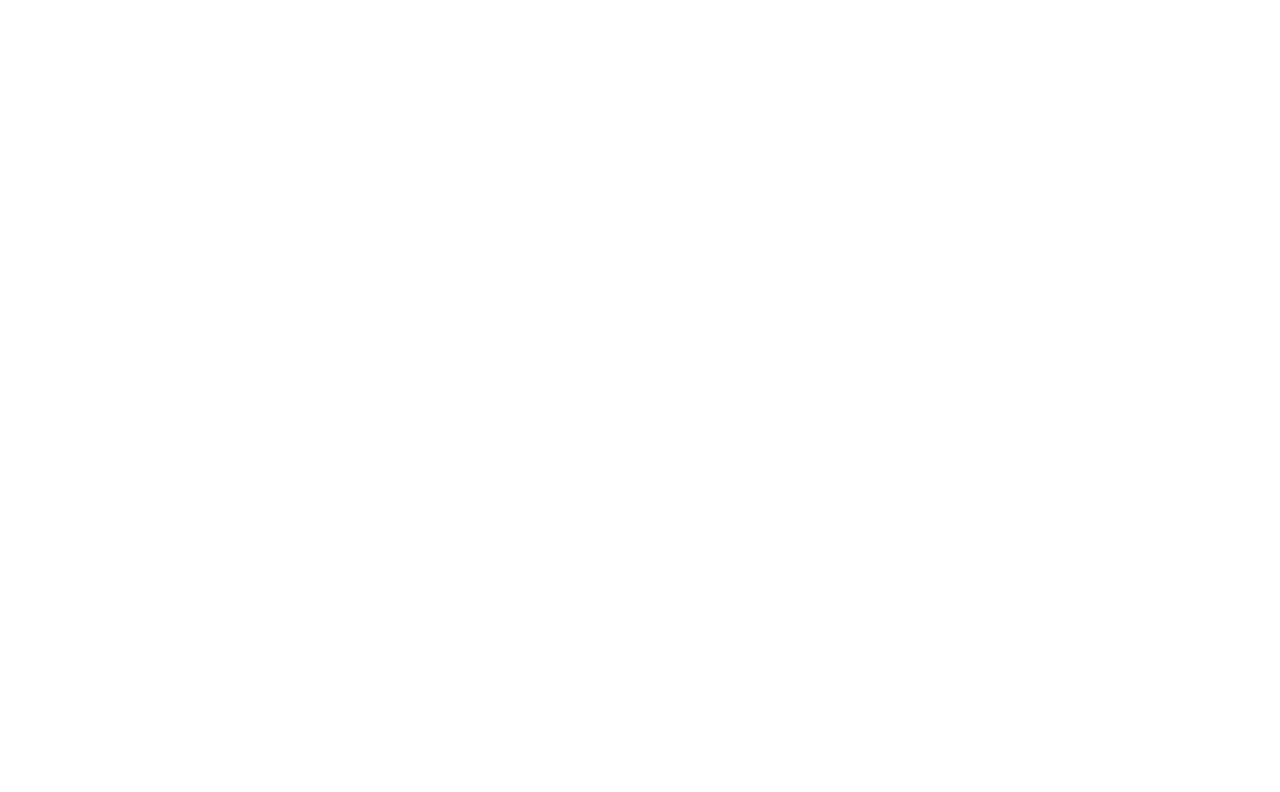
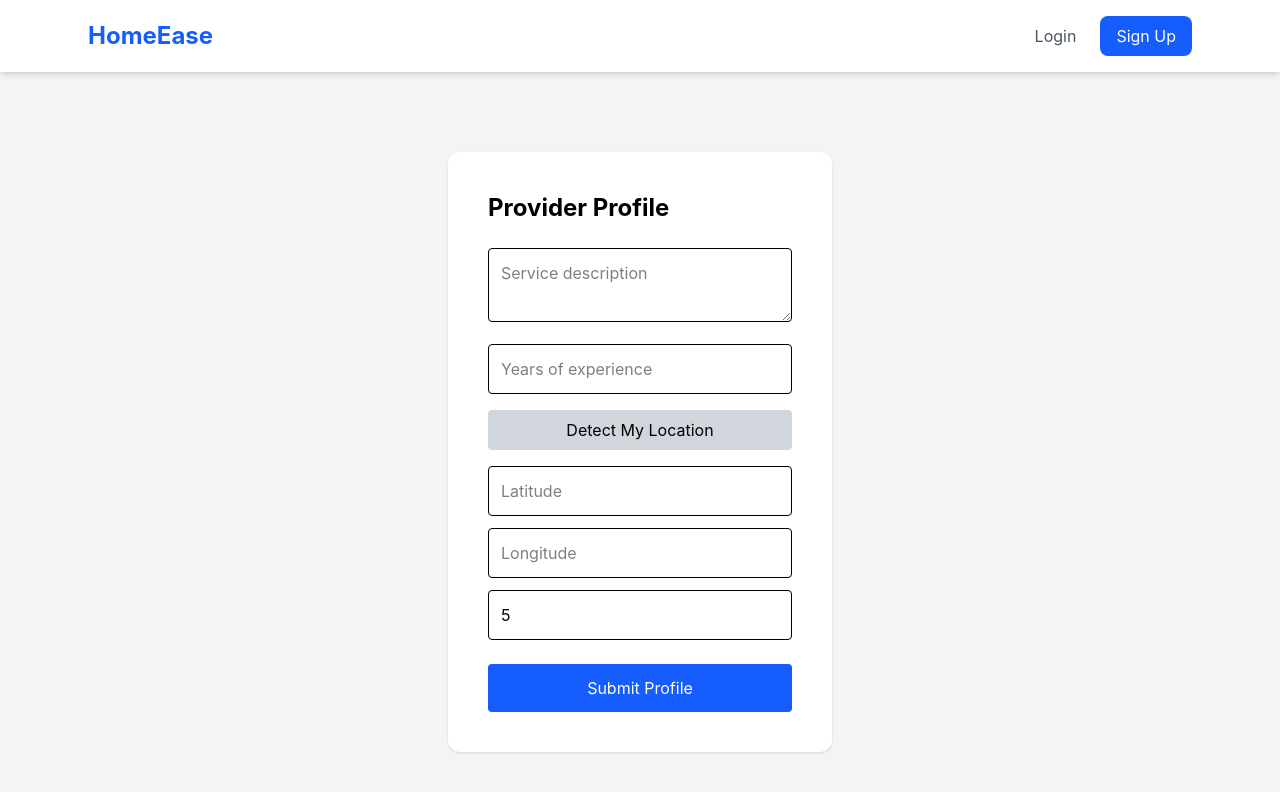
Before and after one commit to ayush-030/HomeEase, a React app in the folder frontend/: page /provider-profile in a window 1280 px wide. Before the commit this address had no page. Shown: the top 792 px of the page. Built offline with nearby package versions, Linux system fonts and the light colour scheme; the HTML template or start-up script is replaced by a standard one.

Commit message:
Updted Signup for provider

```diff
--- a/frontend/src/App.jsx
+++ b/frontend/src/App.jsx
@@ -5,6 +5,7 @@
 import CustomerDashboard from "./pages/CustomerDashboard"
 import ProviderDashboard from "./pages/ProviderDashboard"
 import AdminDashboard from "./pages/AdminDashboard"
+import ProviderProfileForm from "./pages/ProviderProfileForm"
 
 function App() {
 
@@ -19,6 +20,7 @@
         <Route path="/customer" element={<CustomerDashboard />} />
         <Route path="/provider" element={<ProviderDashboard />} />
         <Route path="/admin" element={<AdminDashboard />} />
+        <Route path="/provider-profile" element={<ProviderProfileForm />} />
 
       </Routes>
 
--- a/frontend/src/components/ProviderCard.jsx
+++ b/frontend/src/components/ProviderCard.jsx
@@ -10,9 +10,16 @@
 
   const fetchRating = async () => {
 
-    const res = await API.get(`/provider/ratings/${provider.provider_id}`)
+    try {
 
-    setRating(res.data)
+      const res = await API.get(`/provider/ratings/${provider.provider_id}`)
+      setRating(res.data)
+
+    } catch (error) {
+
+      console.error("Rating fetch failed", error)
+
+    }
 
   }
 
@@ -32,30 +39,32 @@
         {provider.bio}
       </p>
 
-      <p className="text-sm text-gray-500 mb-3">
+      <p className="text-sm text-gray-500 mb-2">
         Experience: {provider.experience} years
       </p>
 
-      <div className="flex items-center gap-2 mb-4 text-yellow-500">
+      {/* Rating Section */}
 
-        <FaStar />
+      <div className="flex items-center gap-2 mb-4">
 
-        <span className="text-gray-700 font-medium">
-          {rating.average}
-        </span>
+        <FaStar className="text-yellow-500" />
 
-        <span className="text-gray-500 text-sm">
-          ({rating.count} reviews)
-        </span>
+        <p className="text-sm text-gray-700 font-medium">
+          {rating.average} ({rating.count} reviews)
+        </p>
 
       </div>
 
+      {/* Booking Button */}
+
       <button
         onClick={() => setShowModal(true)}
-        className="bg-green-600 text-white px-4 py-2 rounded-lg"
+        className="bg-green-600 text-white px-4 py-2 rounded-lg hover:bg-green-700"
       >
         Book Service
       </button>
+
+      {/* Booking Modal */}
 
       {showModal && (
         <BookingModal
--- /dev/null
+++ b/frontend/src/pages/ProviderProfileForm.jsx
@@ -0,0 +1,127 @@
+import { useState } from "react"
+import { useNavigate } from "react-router-dom"
+import API from "../services/api"
+import Navbar from "../components/Navbar"
+
+export default function ProviderProfileForm() {
+
+  const navigate = useNavigate()
+
+  const [bio, setBio] = useState("")
+  const [experience, setExperience] = useState("")
+  const [latitude, setLatitude] = useState("")
+  const [longitude, setLongitude] = useState("")
+  const [radius, setRadius] = useState(5)
+
+  const user = JSON.parse(localStorage.getItem("user"))
+
+  const detectLocation = () => {
+
+    navigator.geolocation.getCurrentPosition((position) => {
+
+      setLatitude(position.coords.latitude)
+      setLongitude(position.coords.longitude)
+
+    })
+
+  }
+
+  const createProfile = async () => {
+
+    try {
+
+      await API.post("/provider/create-profile", {
+        user_id: user.id,
+        bio: bio,
+        experience_years: experience,
+        latitude: latitude,
+        longitude: longitude,
+        service_radius_km: radius
+      })
+
+      alert("Profile submitted. Waiting for admin approval.")
+
+      navigate("/provider")
+
+    } catch (error) {
+
+      console.error(error)
+
+      alert("Profile creation failed")
+
+    }
+
+  }
+
+  return (
+
+    <div className="min-h-screen bg-gray-100">
+
+      <Navbar />
+
+      <div className="flex justify-center mt-20">
+
+        <div className="bg-white p-10 rounded-xl shadow w-96">
+
+          <h2 className="text-2xl font-bold mb-6">
+            Provider Profile
+          </h2>
+
+          <textarea
+            placeholder="Service description"
+            className="border p-3 rounded w-full mb-4"
+            onChange={(e) => setBio(e.target.value)}
+          />
+
+          <input
+            type="number"
+            placeholder="Years of experience"
+            className="border p-3 rounded w-full mb-4"
+            onChange={(e) => setExperience(e.target.value)}
+          />
+
+          <button
+            onClick={detectLocation}
+            className="bg-gray-300 px-4 py-2 rounded mb-4 w-full"
+          >
+            Detect My Location
+          </button>
+
+          <input
+            type="text"
+            placeholder="Latitude"
+            value={latitude}
+            className="border p-3 rounded w-full mb-3"
+            readOnly
+          />
+
+          <input
+            type="text"
+            placeholder="Longitude"
+            value={longitude}
+            className="border p-3 rounded w-full mb-3"
+            readOnly
+          />
+
+          <input
+            type="number"
+            placeholder="Service Radius (km)"
+            value={radius}
+            className="border p-3 rounded w-full mb-6"
+            onChange={(e) => setRadius(e.target.value)}
+          />
+
+          <button
+            onClick={createProfile}
+            className="bg-blue-600 text-white w-full py-3 rounded hover:bg-blue-700"
+          >
+            Submit Profile
+          </button>
+
+        </div>
+
+      </div>
+
+    </div>
+  )
+}
--- a/frontend/src/pages/Signup.jsx
+++ b/frontend/src/pages/Signup.jsx
@@ -16,19 +16,27 @@
 
     try {
 
-      await API.post("/auth/register", {
+      const res = await API.post("/auth/register", {
         email: email,
         full_name: name,
         phone: phone,
         role: role
       })
 
+      // Save user in localStorage
+      localStorage.setItem("user", JSON.stringify(res.data.user))
+
       alert("Registration successful")
 
-      navigate("/login")
+      if (role === "PROVIDER") {
+        navigate("/provider-profile")
+      } else {
+        navigate("/login")
+      }
 
     } catch (error) {
 
+      console.error(error)
       alert("Registration failed")
 
     }
@@ -74,10 +82,8 @@
             className="border p-3 rounded w-full mb-6"
             onChange={(e) => setRole(e.target.value)}
           >
-
             <option value="CUSTOMER">Customer</option>
             <option value="PROVIDER">Service Provider</option>
-
           </select>
 
           <button
@@ -92,6 +98,5 @@
       </div>
 
     </div>
-
   )
 }
```
Also changed, not shown: 2 other files (tests, documents, lock files or other folders).
